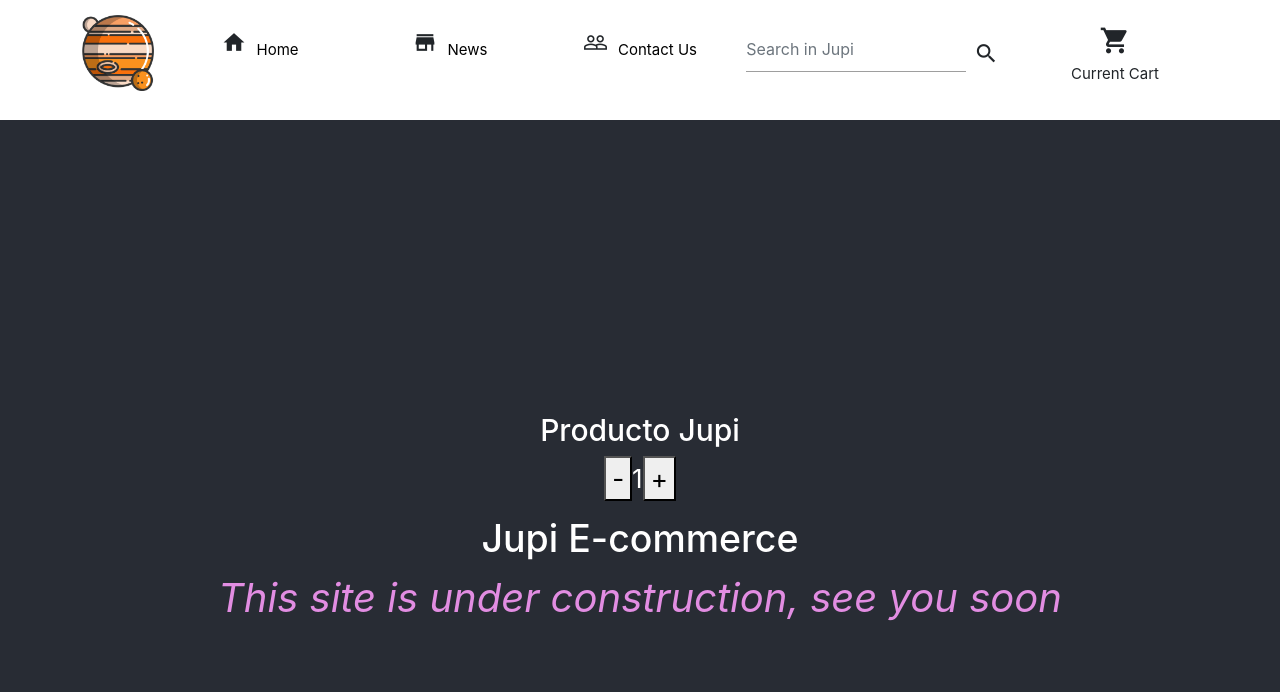
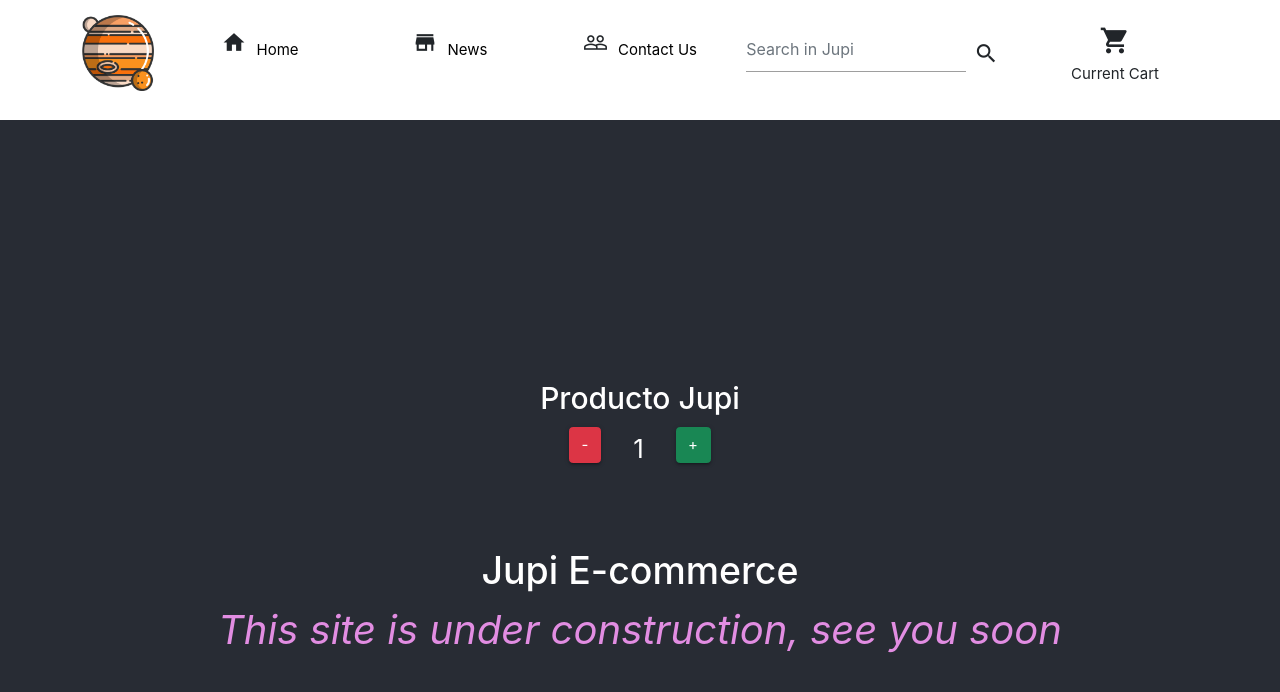
Before and after one commit to ultrasoft011/jupi, a React (Create React App) app: page / in a window 1280 px wide. Shown: the top 692 px of the page. Built offline with nearby package versions, Linux system fonts and the light colour scheme.

Commit message:
ItemCount.js component done

```diff
--- a/src/App.css
+++ b/src/App.css
@@ -77,3 +77,25 @@ a:hover {
   font-size: 40px;
   color: rgb(226, 141, 226);
 }
+
+.counter-container {
+  display: flex;
+  flex-direction: row;
+  justify-content: center;
+}
+
+.counter {
+  padding: 5px 30px 5px 30px;
+}
+
+.btn-fix-right {
+  padding-right: 2px;
+}
+
+.btn-fix-left {
+  padding-left: 2px;
+}
+
+.producto-jupi {
+  padding-bottom: 60px;
+}
--- a/src/App.js
+++ b/src/App.js
@@ -1,7 +1,6 @@
 import "./App.css";
 import ItemListContainer from "./components/ItemListContainer";
 import Navbar from "./components/NavBar";
-import TestHook from "./components/useState";
 
 function App() {
   return (
--- a/src/components/ItemCount.js
+++ b/src/components/ItemCount.js
@@ -1,17 +1,21 @@
 import React, { useState } from "react";
 
 const ItemCount = ({ stock, initial }) => {
+  // Convertir variables de entrada con formato en numeros
   stock = Number(stock);
   initial = Number(initial);
+
   // Declaración de useState
   const [count, setCount] = useState(initial);
 
+  // Logica para añadir sumar uno cuando el usuario presiona "+"
   const onAdd = () => {
     if (count < stock) {
       setCount(count + 1);
     }
   };
 
+  // Logica para restar uno cuando el usuario presiona "-" y limite de 0 para que no hayan numeros negativos
   const zeroLimit = () => {
     if (count <= stock) {
       setCount(count - 1);
@@ -23,13 +27,21 @@ const ItemCount = ({ stock, initial }) => {
 
   return (
     <>
-      <div>
+      <div class="producto-jupi">
         <h2>Producto Jupi</h2>
-        <p>
-          <button onClick={zeroLimit}>-</button>
-          {count}
-          <button onClick={onAdd}>+</button>
-        </p>
+        <div class="counter-container">
+          <div class="btn-fix-right">
+            <button class="btn btn-danger" onClick={zeroLimit}>
+              -
+            </button>
+          </div>
+          <p class="counter">{count}</p>
+          <div class="btn-fix-left">
+            <button class="btn btn-success" onClick={onAdd}>
+              +
+            </button>
+          </div>
+        </div>
       </div>
     </>
   );
```
